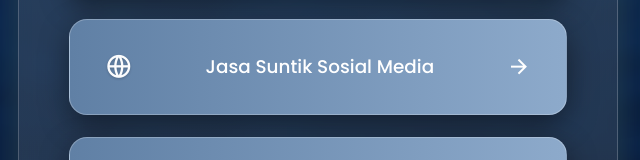
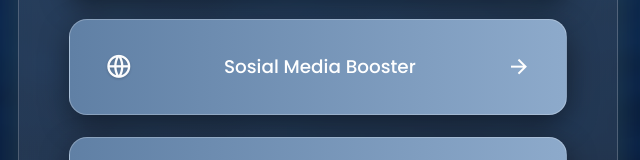
Before and after one commit to dhiraelz/XiamoStore, a plain HTML site: page index.html in a window 1280 px wide. Shown: the part 602-762 px from the top of the page, 322-962 px from the left. Drawn offline with nearby package versions, Linux system fonts and the light colour scheme.

Commit message:
Add files via upload

```diff
--- a/index.html
+++ b/index.html
@@ -538,7 +538,7 @@
                 <!-- Sosial Media Booster -->
                 <a href="jasasuntik.html" class="menu-item">
                     <i class="ri-global-line icon"></i>
-                    <span>Jasa Suntik Sosial Media</span>
+                    <span>Sosial Media Booster</span>
                     <span class="arrow-icon ri-arrow-right-line"></span>
                 </a>
                 <!-- Aplikasi Premium - IKON BARU -->
```
